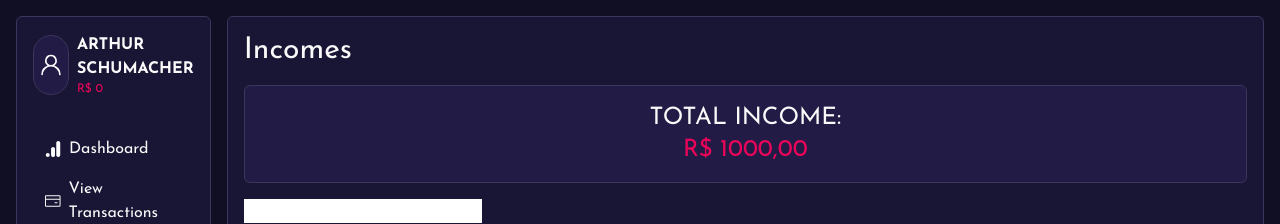
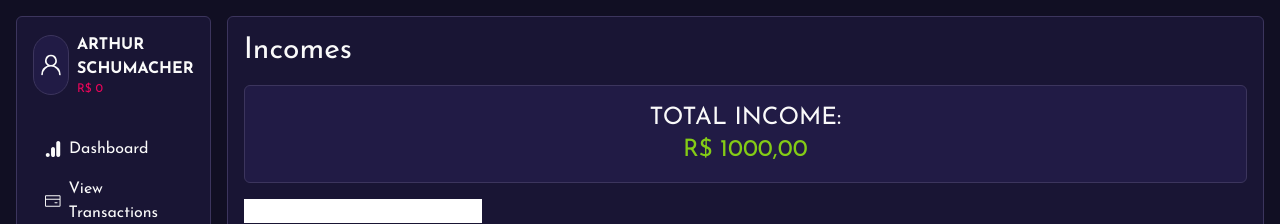
Before and after one commit to ArthurSchumacher/expenses-tracker-frontend, a Next.js app: page /incomes in a window 1280 px wide. Shown: the top 224 px of the page. Built offline with nearby package versions, Linux system fonts and the light colour scheme.

Commit message:
feat: Changed colors from incomes page

```diff
--- a/src/app/(authenticated_routes)/incomes/page.tsx
+++ b/src/app/(authenticated_routes)/incomes/page.tsx
@@ -7,7 +7,7 @@ export default function Incomes() {
       <h1 className="text-3xl">Incomes</h1>
       <div className="flex flex-col items-center justify-center p-4 bg-primarylighter border border-border rounded-md mt-4 text-2xl uppercase">
         <p>Total income:</p>
-        <p className="text-secondary">
+        <p className="text-lime-500">
           R$ <span>1000,00</span>
         </p>
       </div>
```
